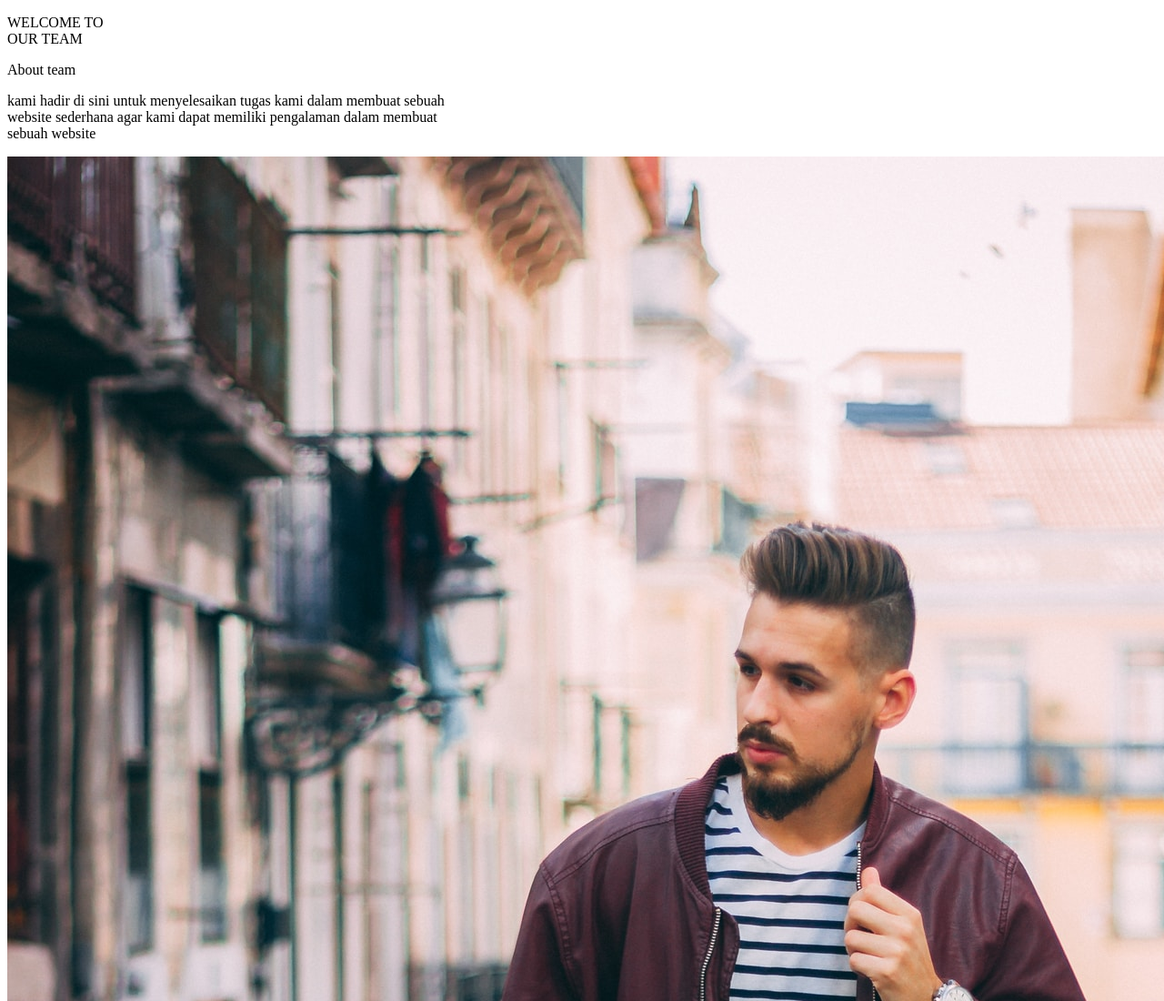
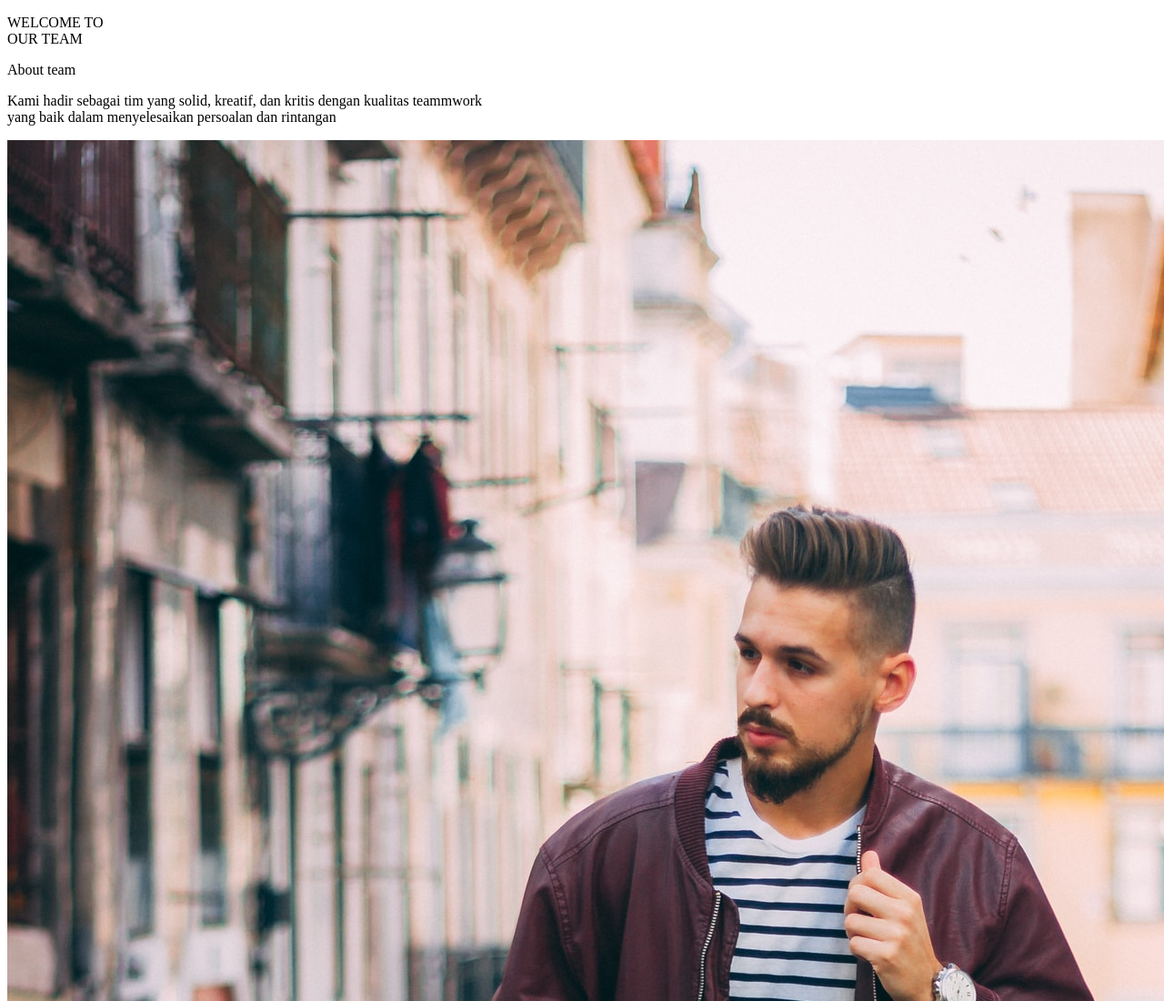
Before and after one commit to arm4n1/A36-website-project, a plain HTML site: page Bootcamp/index.html in a window 1280 px wide. Shown: the top 1100 px of the page at 91% size. Drawn offline with Linux system fonts and the light colour scheme.

Commit message:
Update index.html

```diff
--- a/Bootcamp/index.html
+++ b/Bootcamp/index.html
@@ -18,9 +18,8 @@
             </div>
             <div>
               <p id="text-content">
-                kami hadir di sini untuk menyelesaikan tugas kami dalam membuat sebuah <br />
-                website sederhana agar kami dapat memiliki pengalaman dalam membuat <br />
-                sebuah website
+                Kami hadir sebagai tim yang solid, kreatif, dan kritis dengan kualitas teammwork<br />
+                yang baik dalam menyelesaikan persoalan dan rintangan <br />
               </p>
             </div>
           </div>
```
